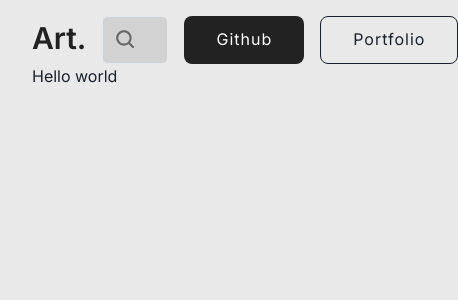
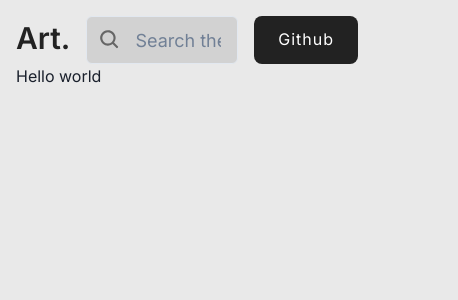
Before and after one commit to kartik-dhawan/Bhyve.Interview.UI, a Next.js app: page / in a window 390 px wide. Shown: the top 300 px of the page, 458 px wide, since content can reach past the window. Built offline with nearby package versions, Linux system fonts and the light colour scheme.

Commit message:
BH-03: Added responsiveness for Navbar

```diff
--- a/src/app/layout.tsx
+++ b/src/app/layout.tsx
@@ -19,7 +19,7 @@ export default function RootLayout({
     <html lang="en" className={inter.className}>
       <body
         className={inter.className}
-        style={{ backgroundColor: "#e9e9e9", padding: "1rem 2rem" }}
+        style={{ backgroundColor: "#e9e9e9", padding: "1rem" }}
       >
         <ChakraProvider>
           <Navbar />
--- a/src/components/Navbar/index.tsx
+++ b/src/components/Navbar/index.tsx
@@ -44,7 +44,6 @@ export default function Navbar() {
           colorScheme="#e9e9e9"
           variant="solid"
           fontWeight={400}
-          px={{ base: 8, md: 6 }}
           _hover={{ backgroundColor: "#333" }}
           sx={styles.primaryButtons}
         >
@@ -58,8 +57,8 @@ export default function Navbar() {
           colorScheme="#222"
           fontWeight={400}
           py={2}
-          px={{ base: 8, md: 6 }}
           _hover={{ backgroundColor: "#2222221b" }}
+          display={{ base: "none", sm: "flex" }}
           sx={styles.primaryButtons}
         >
           Portfolio
--- a/src/components/Navbar/styles.ts
+++ b/src/components/Navbar/styles.ts
@@ -2,6 +2,7 @@ export const styles = {
   primaryButtons: {
     letterSpacing: "1px",
     borderRadius: "8px",
+    width: "max-content",
     fontSize: {
       base: "16px",
       md: "14px",
```
